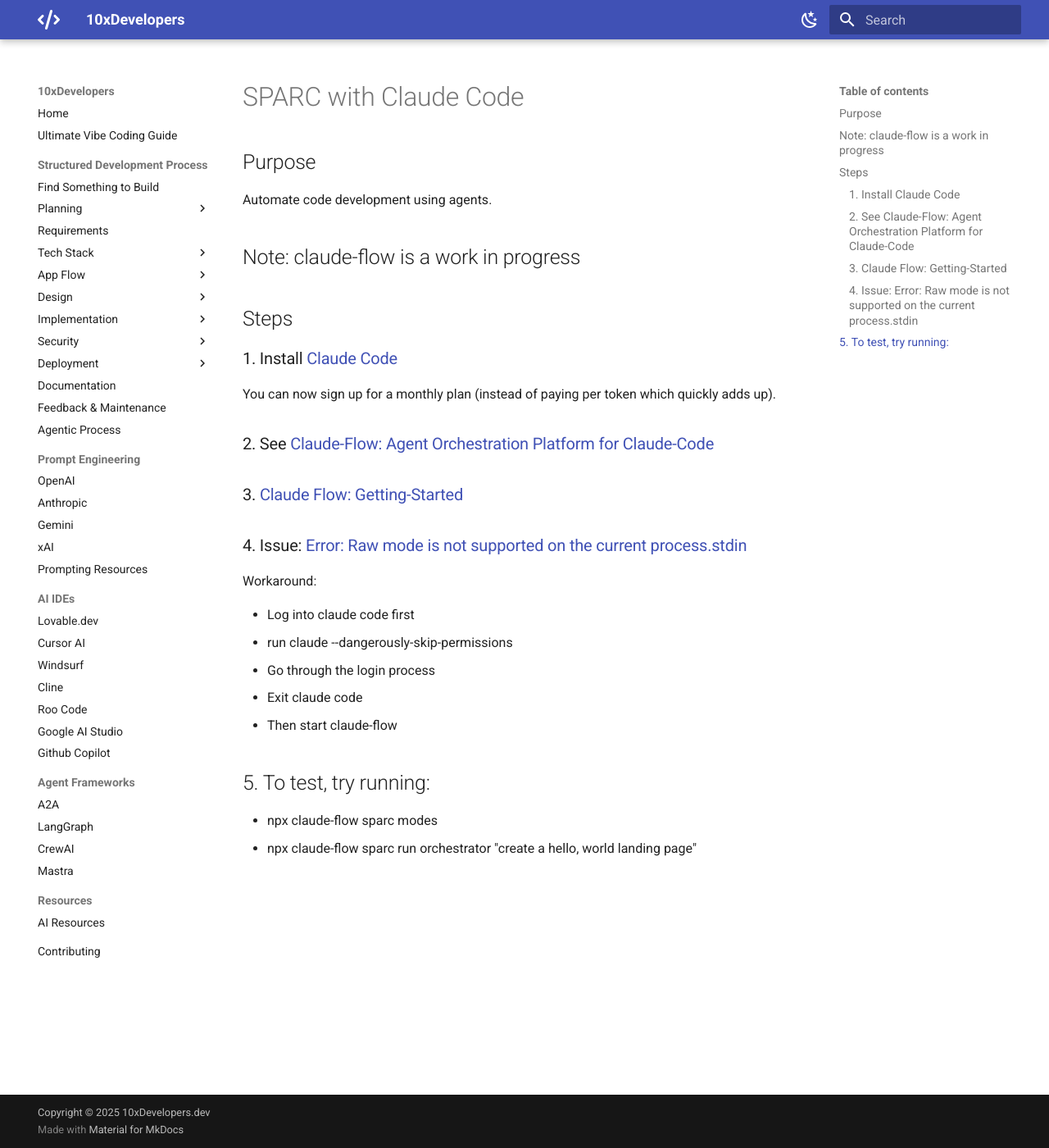
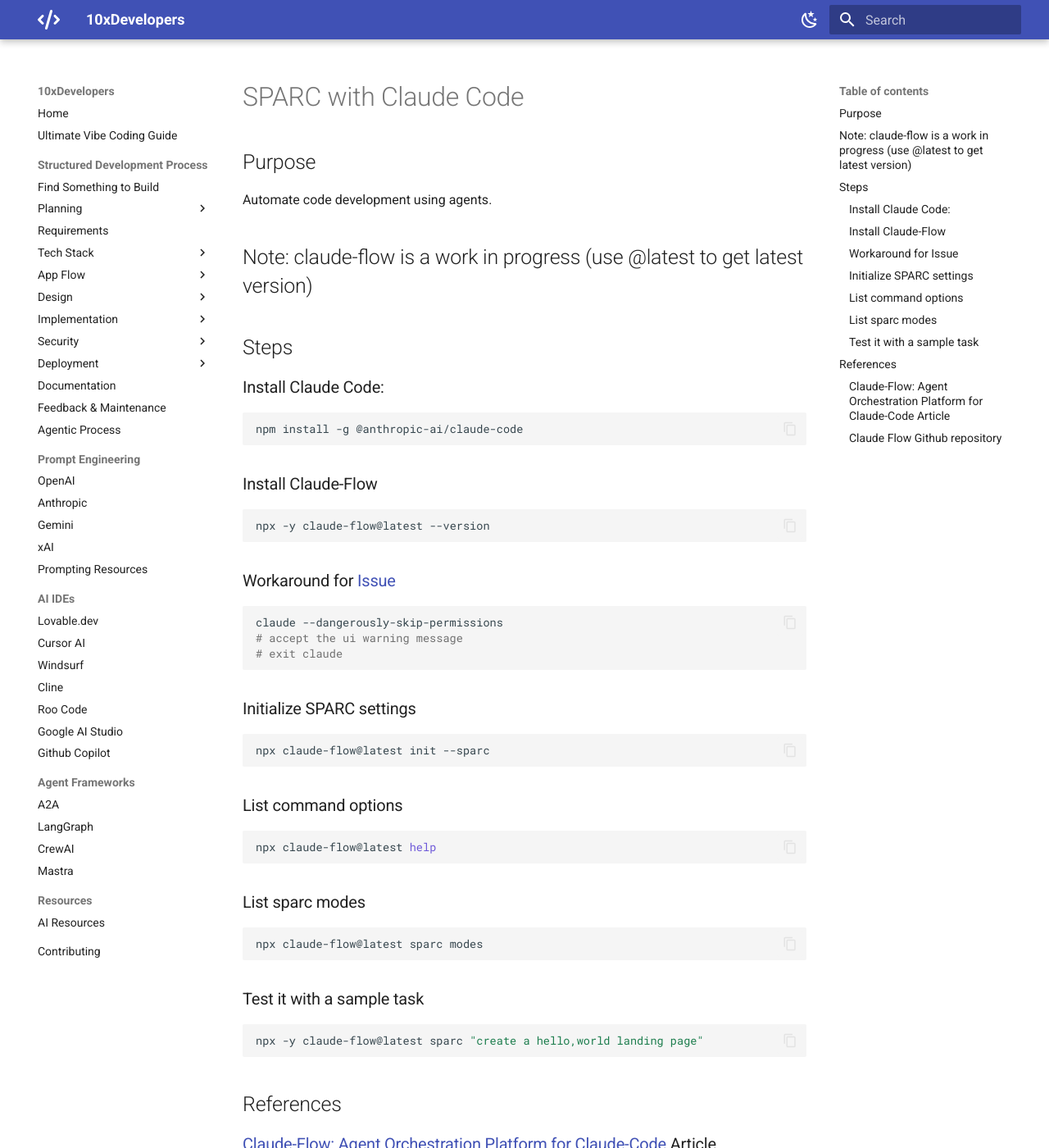
Before and after one commit to shlomoc/10xdev, an MkDocs documentation site: the page built from docs/structured/agentic/SPARC-claude.md, in a window 1280 px wide and 1400 px high. Shown: the whole window at 82% size. Built offline with MkDocs 1.6.1 and Material for MkDocs 9.7.7, drawn with Linux system fonts in a browser that asks for light colours; some of the changed text lies outside the part shown.

Commit message:
Update documentation to include new resources across various sections, including Windsurf, Anthropic, and AI resources.

````diff
--- a/docs/structured/agentic/SPARC-claude.md
+++ b/docs/structured/agentic/SPARC-claude.md
@@ -3,23 +3,54 @@
 ## Purpose
 Automate code development using agents.
 
-## Note: claude-flow is a work in progress
+## Note: claude-flow is a work in progress (use @latest to get latest version)
 
 ## Steps
 
-### 1. Install [Claude Code](https://www.anthropic.com/claude-code)
-You can now sign up for a monthly plan (instead of paying per token which quickly adds up).
-### 2. See [Claude-Flow: Agent Orchestration Platform for Claude-Code](https://www.linkedin.com/pulse/claude-flow-agent-orchestration-platform-claude-code-reuven-cohen-bhimc)
-### 3. [Claude Flow: Getting-Started](https://github.com/ruvnet/claude-code-flow/blob/main/docs/01-getting-started.md)
-### 4. Issue: [Error: Raw mode is not supported on the current process.stdin](https://github.com/ruvnet/claude-code-flow/issues/62)
-Workaround:
+### Install Claude Code:
 
-* Log into claude code first
-* run claude --dangerously-skip-permissions
-* Go through the login process
-* Exit claude code
-* Then start claude-flow
+```bash
+npm install -g @anthropic-ai/claude-code
+```
 
-## 5. To test, try running:
-* npx claude-flow sparc modes
-* npx claude-flow sparc run orchestrator "create a hello, world landing page"
+### Install Claude-Flow
+```bash
+npx -y claude-flow@latest --version
+```
+
+### Workaround for [Issue](https://github.com/ruvnet/claude-code-flow/issues/62)
+
+```bash
+claude --dangerously-skip-permissions
+# accept the ui warning message
+# exit claude
+
+```
+
+### Initialize SPARC settings
+
+```bash
+npx claude-flow@latest init --sparc
+```
+
+### List command options
+
+```bash
+npx claude-flow@latest help
+```
+### List sparc modes
+
+```bash
+npx claude-flow@latest sparc modes
+```
+
+### Test it with a sample task
+
+```bash
+npx -y claude-flow@latest sparc "create a hello,world landing page"
+```
+
+## References
+
+### [Claude-Flow: Agent Orchestration Platform for Claude-Code](https://www.linkedin.com/pulse/claude-flow-agent-orchestration-platform-claude-code-reuven-cohen-bhimc) Article
+### [Claude Flow](https://github.com/ruvnet/claude-code-flow) Github repository
````
Also changed, not shown: docs/ide/windsurf.md (+1 -0 lines), docs/prompt-engineering/anthropic.md (+5 -1 lines), docs/prompt-engineering/prompt-resources.md (+12 -14 lines), docs/resources/ai-resources.md (+18 -16 lines).
